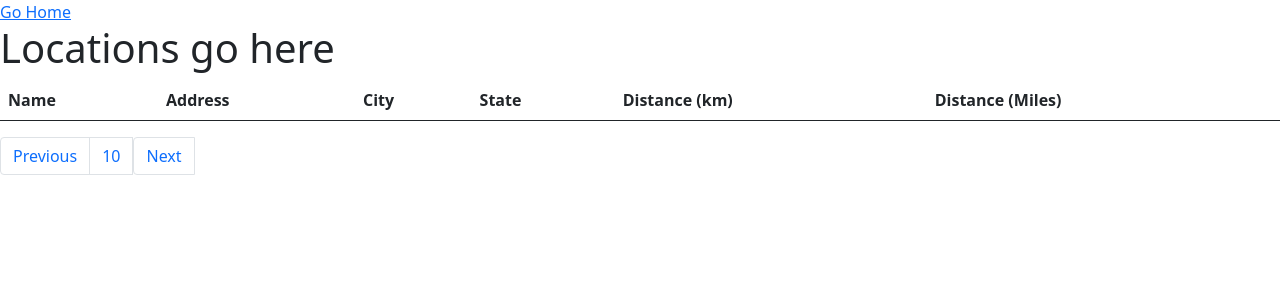
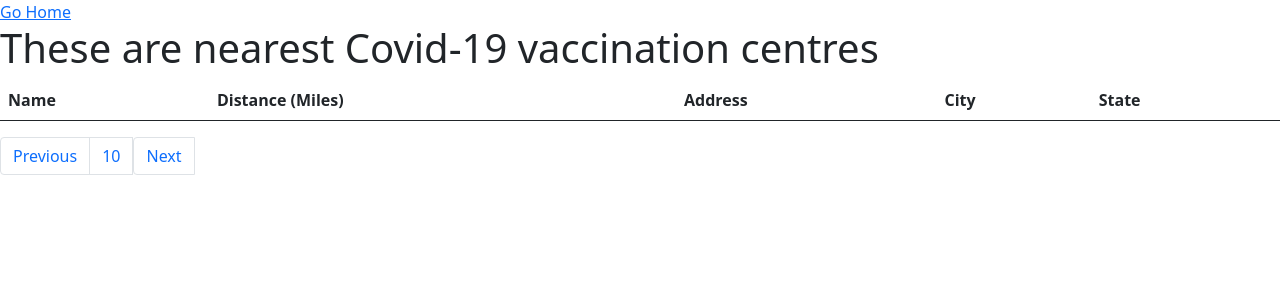
Before and after one commit to MubarekA/Vaccine-assist, a Flask app: template templates/locations.html in a window 1280 px wide. Shown: the top 300 px of the page. Run offline with Flask 2, Linux system fonts and the light colour scheme; the template is opened without the code that fills it: most values are stand-ins (such as "Sample title", 1, 10 or a date in 2020); lists and menus that the app fills with data are empty.

Commit message:
Added a title above the table and updated index number from float to int

```diff
--- a/templates/locations.html
+++ b/templates/locations.html
@@ -12,27 +12,25 @@
 	</head>
 	<body>
 		<a href="/">Go Home</a> <!--Button to go back to home page-->
-		<h1>Locations go here</h1> <!--Name of Table-->
+		<h1>These are nearest Covid-19 vaccination centres </h1> <!--Name of Table-->
 		<table class="table">
 			<thead>
 				<tr>
 					<th scope="col">Name</th>    <!--Name-->
+					<th scope="col">Distance (Miles) </th>
 					<th scope="col">Address</th>  <!--Adress column-->
 					<th scope="col">City</th>     <!--City Column-->
 					<th scope="col">State</th>    <!--State Column-->
-					<th scope="col">Distance (km)</th>  <!--Distance-->
-					<th scope="col">Distance (Miles) </th>
 				</tr>
 			</thead>
 			<tbody>
 				{% for location in locations[index:index + 10] %} <!--Specific Jinja2 syntax for looping -->
 					<tr>
 						<td ><a href={{location[1]}}>{{ location[0] }}</a> </td> <!--Name-->
+						<td>{{ '%0.2f'| format(location[5]* 0.62137|float) }}</td><!--Distance in miles-->
 						<td>{{ location[2] }}</td> <!--Address-->
 						<td>{{ location[3] }}</td> <!--City-->
 						<td>{{ location[4] }}</td> <!--State-->
-						<td>{{ '%0.2f'| format(location[5]|float) }}</td> <!--Distance-->
-						<td>{{ '%0.2f'| format(location[5]* 0.62137|float) }}</td><!--Distance in miles-->
 					</tr>
 				{% endfor %}  <!--When to stop for loop-->
 			</tbody>
@@ -44,7 +42,7 @@
 				<input type="hidden" name="locations" value="{{ locations|tojson|forceescape }}">
 				<input type="hidden" name="index" value="{{ index }}"/>
 			</form>
-			<li class="page-item"><button disabled class="page-link">{{ index / 10 }}</button></li>
+			<li class="page-item"><button disabled class="page-link">{{ index // 10 }}</button></li>
 			<form action="get_next_locations" method="post" enctype= "multipart/form-data">
 				<li class="page-item"><button type="submit" class="page-link">Next</button></li>
 				<input type="hidden" name="locations" value="{{ locations|tojson|forceescape }}">
```
